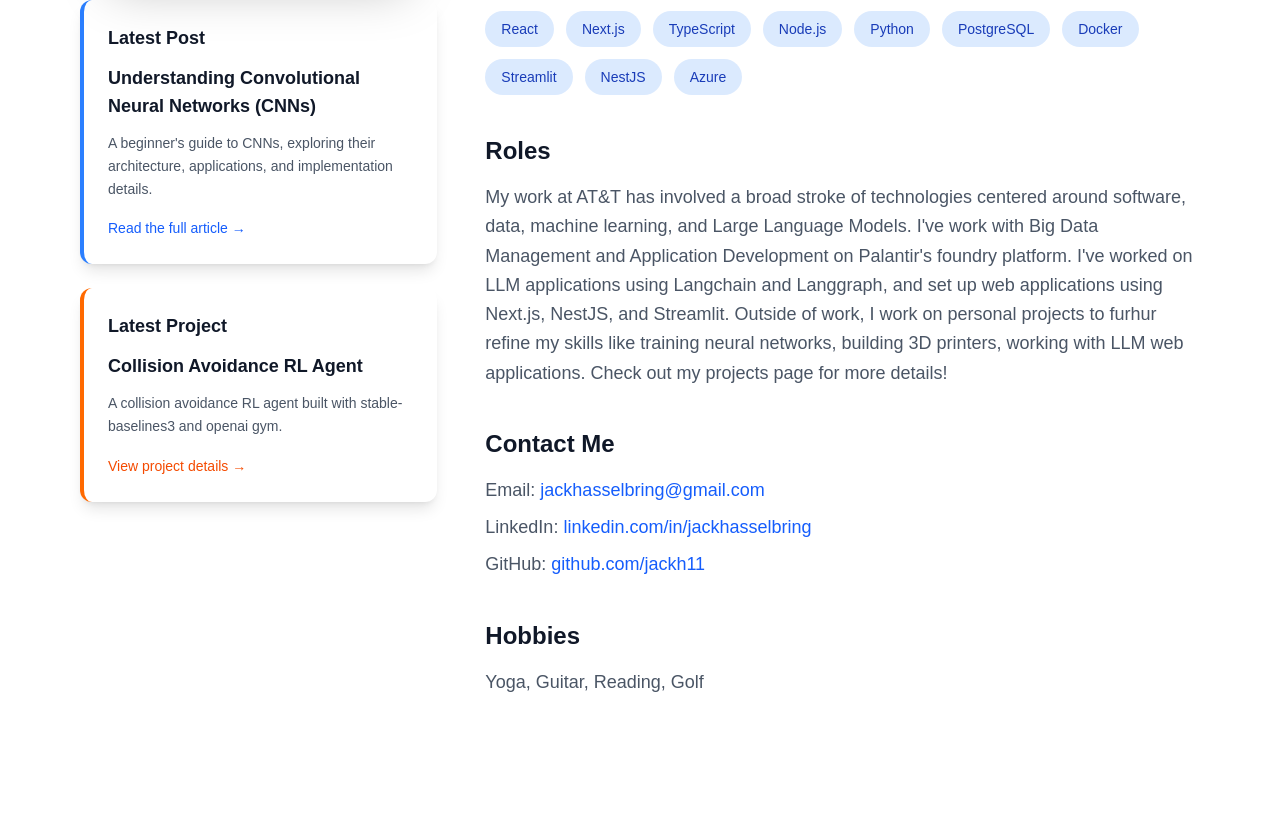
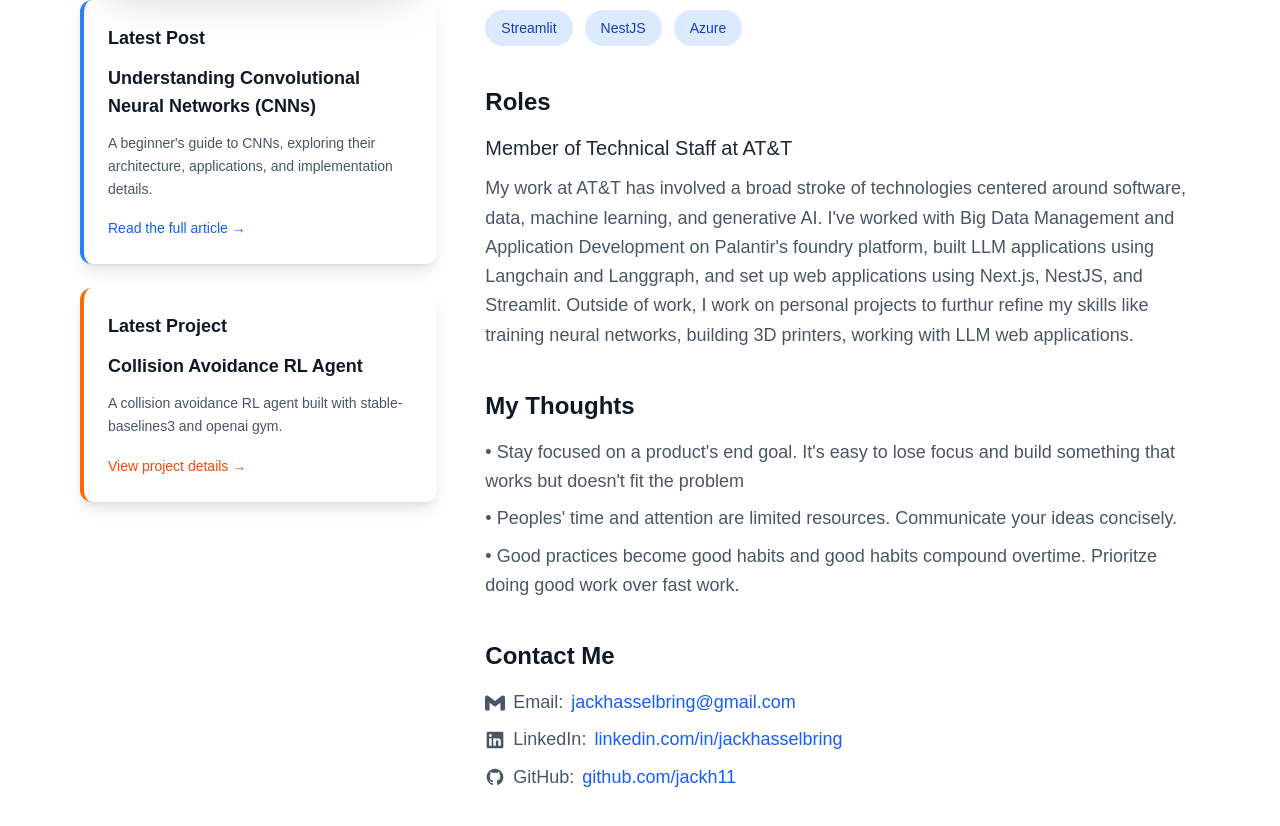
Before and after one commit to JackH11/personal_portfolio2, a Next.js app: page / in a window 1280 px wide. Shown: the part 480-1306 px from the top of the page. Before the commit the page ends 1257 px from the top, so only its background shows below. Built offline with nearby package versions, Linux system fonts and the light colour scheme.

Commit message:
added movie

```diff
--- a/src/app/page.tsx
+++ b/src/app/page.tsx
@@ -68,10 +68,10 @@
               {/* Right Content */}
               <div className="lg:w-2/3 space-y-6">
                 <h1 className="text-5xl font-bold text-gray-900">About Me</h1>
-                <p className="text-xl text-gray-600 leading-relaxed">
+                <p className="text-lg text-gray-600 leading-relaxed">
                   I'm a passionate engineer with over 3 years of experience building
-                  accessible, data-driven web applications. I'm currently studying Computer Science at Georgia Tech and specialize in
-                  data engineering, ML, and application development, but have a history of working with other technologies like
+                  data driven solutions at an enterprise level. I'm studying Computer Science at Georgia Tech with a specialization in
+                  AI and ML. I have a history of working with a broad range of technologies like
                   building 3D printers, training neural networks, and building drones.
 
 
@@ -91,39 +91,55 @@
                 </div>
                 <div className="pt-4">
                   <h3 className="text-2xl font-semibold text-gray-900 mb-4">Roles</h3>
+                  <h4 className="text-xl font-medium text-gray-800 mb-3">Member of Technical Staff at AT&T</h4>
                   <p className="text-lg text-gray-600 leading-relaxed">
-                    My work at AT&T has involved a broad stroke of technologies centered around software, data, machine learning, and Large Language Models.
-                    I've work with Big Data Management and Application Development on Palantir's foundry platform. I've worked on LLM applications using
+                    My work at AT&T has involved a broad stroke of technologies centered around software, data, machine learning, and generative AI.
+                    I've worked with Big Data Management and Application Development on Palantir's foundry platform, built LLM applications using
                     Langchain and Langgraph, and set up web applications using Next.js, NestJS, and Streamlit.
 
-                    Outside of work, I work on personal projects to furhur refine my skills like training neural networks, building 3D printers, working
-                    with LLM web applications. Check out my projects page for more details!
+                    Outside of work, I work on personal projects to furthur refine my skills like training neural networks, building 3D printers, working
+                    with LLM web applications.
+                  </p>
+                </div>
+                <div className="pt-4">
+                  <h3 className="text-2xl font-semibold text-gray-900 mb-4">My Thoughts</h3>
+                  <p className="text-lg text-gray-600 leading-relaxed">
+                    <ul className="text-lg text-gray-600 leading-relaxed space-y-2">
+                      <li>• Stay focused on a product's end goal. It's easy to lose focus and build something that works but doesn't fit the problem</li>
+                      <li>• Peoples' time and attention are limited resources. Communicate your ideas concisely.</li>
+                      <li>• Good practices become good habits and good habits compound overtime. Prioritze doing good work over fast work.</li>
+                    </ul>
                   </p>
                 </div>
                 <div className="pt-4">
                   <h3 className="text-2xl font-semibold text-gray-900 mb-4">Contact Me</h3>
                   <div className="text-lg text-gray-600 leading-relaxed flex flex-col gap-2">
-                    <div>
-                      Email: <a href="mailto:jackhasselbring@gmail.com" className="text-blue-600 hover:text-blue-800">jackhasselbring@gmail.com</a>
-                    </div>
-                    <div>
+                      <div className="flex items-center gap-2">
+                        <svg className="w-5 h-5" viewBox="0 0 24 24" fill="currentColor">
+                          <path d="M24 5.457v13.909c0 .904-.732 1.636-1.636 1.636h-3.819V11.73L12 16.64l-6.545-4.91v9.273H1.636A1.636 1.636 0 0 1 0 19.366V5.457c0-2.023 2.309-3.178 3.927-1.964L5.455 4.64 12 9.548l6.545-4.91 1.528-1.145C21.69 2.28 24 3.434 24 5.457z"/>
+                        </svg>
+                        Email: <a href="mailto:jackhasselbring@gmail.com" className="text-blue-600 hover:text-blue-800">jackhasselbring@gmail.com</a>
+                      </div>
+                    <div className="flex items-center gap-2">
+                      <svg className="w-5 h-5" fill="currentColor" viewBox="0 0 24 24" aria-hidden="true">
+                        <path d="M20.5 2h-17A1.5 1.5 0 002 3.5v17A1.5 1.5 0 003.5 22h17a1.5 1.5 0 001.5-1.5v-17A1.5 1.5 0 0020.5 2zM8 19H5v-9h3zM6.5 8.25A1.75 1.75 0 118.3 6.5a1.78 1.78 0 01-1.8 1.75zM19 19h-3v-4.74c0-1.42-.6-1.93-1.38-1.93A1.74 1.74 0 0013 14.19a.66.66 0 000 .14V19h-3v-9h2.9v1.3a3.11 3.11 0 012.7-1.4c1.55 0 3.36.86 3.36 3.66z"></path>
+                      </svg>
                       LinkedIn: <a href="https://www.linkedin.com/in/jackhasselbring/" className="text-blue-600 hover:text-blue-800">linkedin.com/in/jackhasselbring</a>
                     </div>
-                    <div>
+                    <div className="flex items-center gap-2">
+                      <svg className="w-5 h-5" fill="currentColor" viewBox="0 0 24 24" aria-hidden="true">
+                        <path fillRule="evenodd" d="M12 2C6.477 2 2 6.484 2 12.017c0 4.425 2.865 8.18 6.839 9.504.5.092.682-.217.682-.483 0-.237-.008-.868-.013-1.703-2.782.605-3.369-1.343-3.369-1.343-.454-1.158-1.11-1.466-1.11-1.466-.908-.62.069-.608.069-.608 1.003.07 1.531 1.032 1.531 1.032.892 1.53 2.341 1.088 2.91.832.092-.647.35-1.088.636-1.338-2.22-.253-4.555-1.113-4.555-4.951 0-1.093.39-1.988 1.029-2.688-.103-.253-.446-1.272.098-2.65 0 0 .84-.27 2.75 1.026A9.564 9.564 0 0112 6.844c.85.004 1.705.115 2.504.337 1.909-1.296 2.747-1.027 2.747-1.027.546 1.379.202 2.398.1 2.651.64.7 1.028 1.595 1.028 2.688 0 3.848-2.339 4.695-4.566 4.943.359.309.678.92.678 1.855 0 1.338-.012 2.419-.012 2.747 0 .268.18.58.688.482A10.019 10.019 0 0022 12.017C22 6.484 17.522 2 12 2z" clipRule="evenodd"></path>
+                      </svg>
                       GitHub: <a href="https://github.com/jackh11" className="text-blue-600 hover:text-blue-800">github.com/jackh11</a>
                     </div>
+
                   </div>
-                </div>
-                <div className="pt-4">
-                  <h3 className="text-2xl font-semibold text-gray-900 mb-4">Hobbies</h3>
-                  <p className="text-lg text-gray-600 leading-relaxed">
-                    Yoga, Guitar, Reading, Golf
-                  </p>
+                  </div>
                 </div>
               </div>
 
             </div>
-          </div>
+
         );
     }
   };
--- a/src/app/projects/[slug]/page.tsx
+++ b/src/app/projects/[slug]/page.tsx
@@ -13,36 +13,28 @@
     title: "Collision Avoidance RL Agent",
     description: "A collision avoidance RL agent that uses a DQN algorithm to navigate a 2D environment.",
     longDescription: `
-      This project implements a Deep Q-Network (DQN) reinforcement learning agent designed to navigate
-      a 2D environment while avoiding obstacles. The agent learns optimal navigation strategies through
-      trial and error, receiving rewards for successful navigation and penalties for collisions.
+      The goal of this project was for a reinforcement learning agent to learn how to navigate in a 2D environment
+      towards a goal. The goal, the agent, and the obstacls could start at any position in the environment.
 
-      The implementation uses PyTorch for the neural network architecture and Gymnasium for the
-      environment simulation. The agent demonstrates effective learning of collision avoidance
-      behaviors over multiple training episodes.
+      To achieve this, I used StableBaselines3 for the reinfocement learning agent and OpenAIs gymnasium to generate
+      and train the agent. I tried used both DQN and PPO models to build the agent. The number of obstacles was variable,
+      but for most of training, I used 10 obstacles to give the agent plenty of opportunity to learn while moving around
+      them.
     `,
-    technologies: ["Python", "PyTorch", "Gymnasium", "RLlib", "TensorBoard"],
+    technologies: ["Python", "PyTorch", "Gymnasium", "TensorBoard", "StableBaselines3"],
     github: "https://github.com/JackH11/collision_avoidance",
     live: "",
     image: "",
     year: "2025",
-    features: [
-      "DQN algorithm implementation",
-      "2D environment simulation",
-      "Collision detection and avoidance",
-      "Training visualization with TensorBoard",
-      "Configurable reward functions"
-    ],
     challenges: [
-      "Balancing exploration vs exploitation",
-      "Designing effective reward functions",
-      "Optimizing neural network architecture",
-      "Handling sparse reward scenarios"
+      "Observation Space",
+      "Is a wall just a non-moving obstacle?",
+      "Reward Shaping",
+      "On Policy vs Off Policy training",
     ],
     results: [
       "Successfully learned collision avoidance in 2D environments",
-      "Achieved 85% success rate in obstacle navigation",
-      "Reduced collision rate by 70% compared to random navigation"
+      "Achieved 70% success rate in obstacle navigation with 10 obstacles",
     ]
   }
 
@@ -114,6 +106,39 @@
 
         {/* Project Details */}
         <div className="space-y-8">
+          {/* Project Demo Video */}
+          <div className="bg-white rounded-xl shadow-lg p-8">
+            <h2 className="text-2xl font-bold text-gray-900 mb-6">Project Demo</h2>
+            <div className="flex items-center justify-center gap-6 mb-4">
+              <div className="flex items-center gap-2">
+                <div className="w-3 h-3 rounded-full bg-red-500"></div>
+                <span className="text-gray-600">Agent</span>
+              </div>
+              <div className="flex items-center gap-2">
+                <div className="w-3 h-3 rounded-full bg-gray-400"></div>
+                <span className="text-gray-600">Obstacle</span>
+              </div>
+              <div className="flex items-center gap-2">
+                <div className="w-3 h-3 rounded-full bg-green-500"></div>
+                <span className="text-gray-600">Goal</span>
+              </div>
+            </div>
+            <div className="flex justify-center">
+              <video
+                src="/agent_play.mp4"
+                autoPlay
+                loop
+                muted
+                playsInline
+                width="640"
+                height="480"
+                className="rounded-lg"
+              >
+                Your browser does not support the video tag.
+              </video>
+            </div>
+          </div>
+
           {/* Long Description */}
           <div className="bg-white rounded-xl shadow-lg p-8">
             <h2 className="text-2xl font-bold text-gray-900 mb-4">Project Overview</h2>
@@ -122,21 +147,6 @@
                 <p key={index} className="mb-4">{paragraph.trim()}</p>
               ))}
             </div>
-          </div>
-
-          {/* Key Features */}
-          <div className="bg-white rounded-xl shadow-lg p-8">
-            <h2 className="text-2xl font-bold text-gray-900 mb-4">Key Features</h2>
-            <ul className="space-y-2">
-              {project.features.map((feature, index) => (
-                <li key={index} className="flex items-start">
-                  <svg className="w-5 h-5 text-green-500 mr-3 mt-0.5 flex-shrink-0" fill="currentColor" viewBox="0 0 20 20">
-                    <path fillRule="evenodd" d="M16.707 5.293a1 1 0 010 1.414l-8 8a1 1 0 01-1.414 0l-4-4a1 1 0 011.414-1.414L8 12.586l7.293-7.293a1 1 0 011.414 0z" clipRule="evenodd" />
-                  </svg>
-                  <span className="text-gray-600">{feature}</span>
-                </li>
-              ))}
-            </ul>
           </div>
 
           {/* Challenges */}
```
Also changed, not shown: 1 other file (tests, documents, lock files or other folders).
